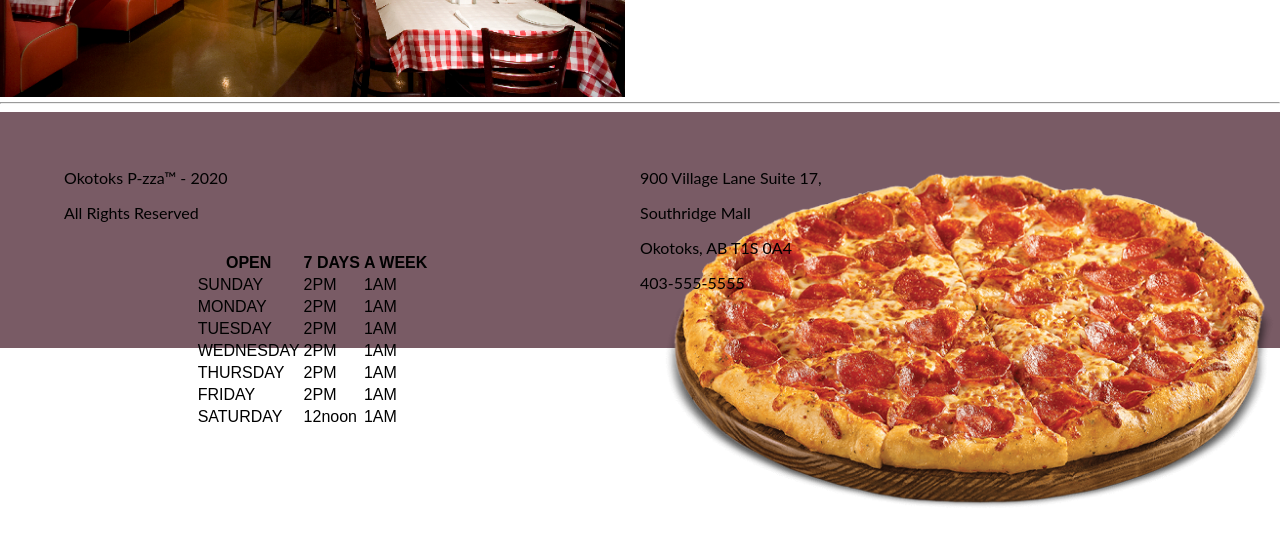
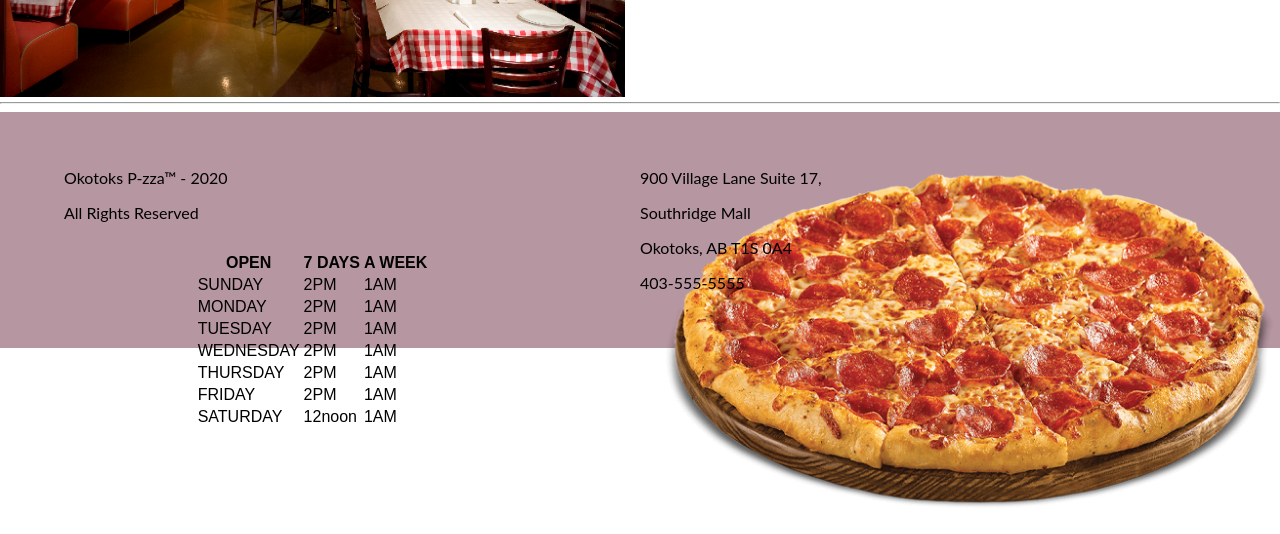
Before and after one commit to Commanderakfree/commanderakfree.github.io, a plain HTML site: page pages/location.html in a window 1280 px wide. Shown: the part 469-1003 px from the top of the page. Drawn offline with Linux system fonts and the light colour scheme.

Commit message:
Add files via upload

```diff
--- a/css/location.scss
+++ b/css/location.scss
@@ -116,11 +116,10 @@ height: 120px;
   grid-template-columns: 45vw 45vw;
   -ms-grid-rows: 1fr;
   grid-template-rows: 1fr;
-  background-color: rgb(121, 91, 101);
+  background-color: rgb(182, 150, 160);
   font-size: 1rem;
   padding: 5vh 5vw 5vh 5vw;
   font-family: "lato", sans-serif;
-  text-emphasis-color: white;
 }
 
 #footer-container #Rfooter-column {
--- a/pages/location.html
+++ b/pages/location.html
@@ -9,7 +9,7 @@
     <meta name="description" content="A family friendly p-zzaria location page">
     <meta name="author" content="Okotoks P-zza">
     <link rel="shortcut icon" type="icon" href="/images/logo.png">
-    <title>OKOTOKS|P-ZZA about_us</title>
+    <title>OKOTOKS|P-ZZA Location</title>
     <link href="/css/location.css" rel="stylesheet" type="text/css">
 </head>
 <nav id="page-nav">
```
Also changed, not shown: css/location.css, 1 other file.
